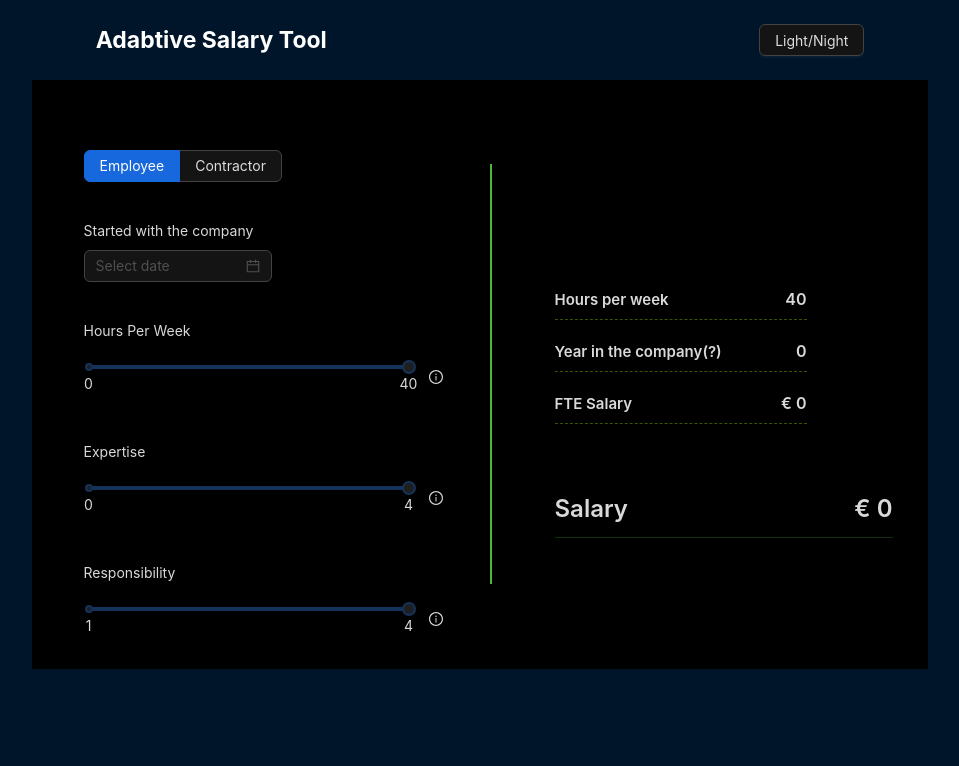
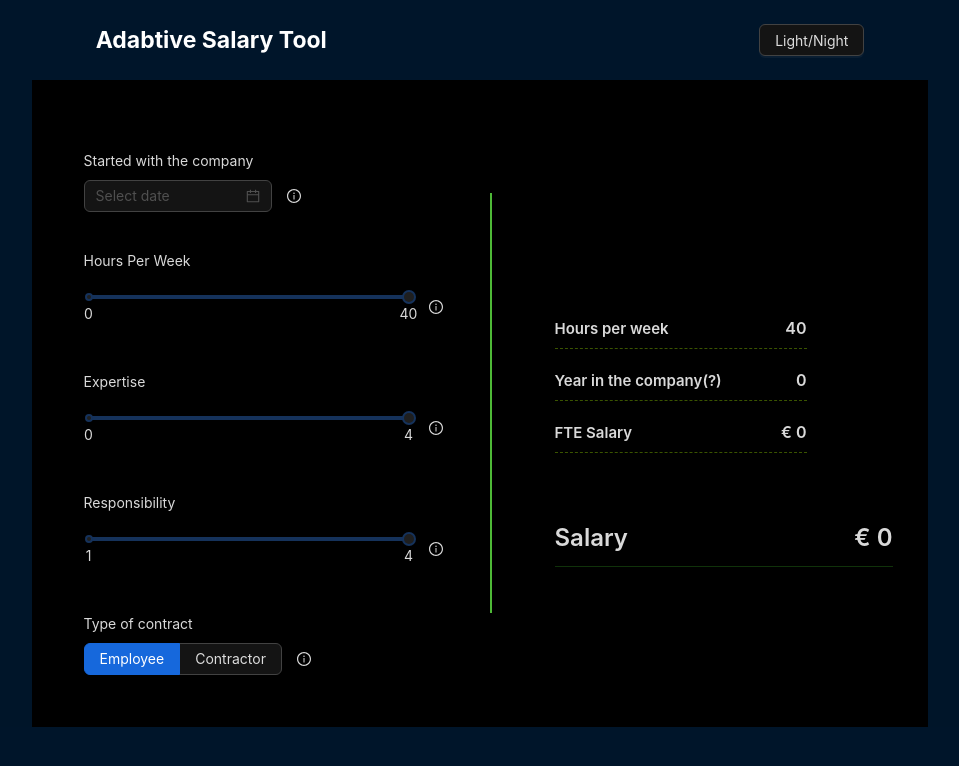
Before and after one commit to NicolasCasClew/SalaryFrontend, a React (Create React App) app: page / in a window 1280 px wide. Shown: the top 766 px of the page, without its empty margins (160-1119 px from the left). Built offline with nearby package versions, Linux system fonts and the light colour scheme; no server answers.

Commit message:
added infobubbles to all te inputs, changed the layout

```diff
--- a/src/components/SalaryDatePicker.tsx
+++ b/src/components/SalaryDatePicker.tsx
@@ -1,5 +1,6 @@
 import { Dispatch, ReactElement, SetStateAction } from "react";
 import { DatePicker, DatePickerProps, InputNumber, Tooltip } from "antd";
+import { InfoCircleOutlined } from "@ant-design/icons";
 
 export function SalaryDatePicker(props: {
   setDateMillisCounter: Dispatch<SetStateAction<string>>;
@@ -13,11 +14,14 @@ export function SalaryDatePicker(props: {
     props.setDateMillisCounter(date === null ? "0" : date + "");
   };
   return (
-    <Tooltip title={props.helpText} placement="right">
+    <div style={{ display: "flex", flexDirection: "row" }}>
       <DatePicker
         //style={{ width: "160px" }}
         onChange={onChange}
       />
-    </Tooltip>
+      <Tooltip title={props.helpText} placement="right">
+        <InfoCircleOutlined style={{ paddingLeft: "15px" }} />
+      </Tooltip>
+    </div>
   );
 }
--- a/src/components/page.tsx
+++ b/src/components/page.tsx
@@ -95,14 +95,6 @@ export function Page(): ReactElement {
             <Form.Item
               className={classes["input_divider"]}
               style={{ paddingTop: "5em" }}
-            >
-              <SalaryRadioButon
-                setIsEmployee={setIsEmployee}
-                helpText="Lorem ipsumt etc etc"
-              />
-            </Form.Item>
-            <Form.Item
-              className={classes["input_divider"]}
               label="Started with the company"
             >
               <SalaryDatePicker
@@ -149,6 +141,16 @@ export function Page(): ReactElement {
                 step={0.25}
                 helpText={loremIpsum}
               ></SalaryCalcSlider>
+            </Form.Item>
+            <Form.Item
+              className={classes["input_divider"]}
+              label="Type of contract"
+              style={{ paddingBottom: "2em" }}
+            >
+              <SalaryRadioButon
+                setIsEmployee={setIsEmployee}
+                helpText="Lorem ipsumt etc etc"
+              />
             </Form.Item>
             {/* <Form.Item
               name="tenure"
--- a/src/components/salaryCalculatorRadioButton.tsx
+++ b/src/components/salaryCalculatorRadioButton.tsx
@@ -1,6 +1,7 @@
 import { Dispatch, ReactElement, SetStateAction, useState } from "react";
 import { Radio, Tooltip } from "antd";
 import type { RadioChangeEvent } from "antd";
+import { InfoCircleOutlined } from "@ant-design/icons";
 
 export function SalaryRadioButon(props: {
   setIsEmployee: Dispatch<SetStateAction<boolean>>;
@@ -13,7 +14,7 @@ export function SalaryRadioButon(props: {
   };
 
   return (
-    <Tooltip title={props.helpText} placement="right">
+    <div style={{ display: "flex", flexDirection: "row" }}>
       <Radio.Group
         onChange={radioButtonChange}
         value={isEmployee}
@@ -23,6 +24,9 @@ export function SalaryRadioButon(props: {
         <Radio value={true}>Employee</Radio>
         <Radio value={false}>Contractor</Radio>
       </Radio.Group>
-    </Tooltip>
+      <Tooltip title={props.helpText} placement="right">
+        <InfoCircleOutlined style={{ paddingLeft: "15px" }} />
+      </Tooltip>
+    </div>
   );
 }
```
